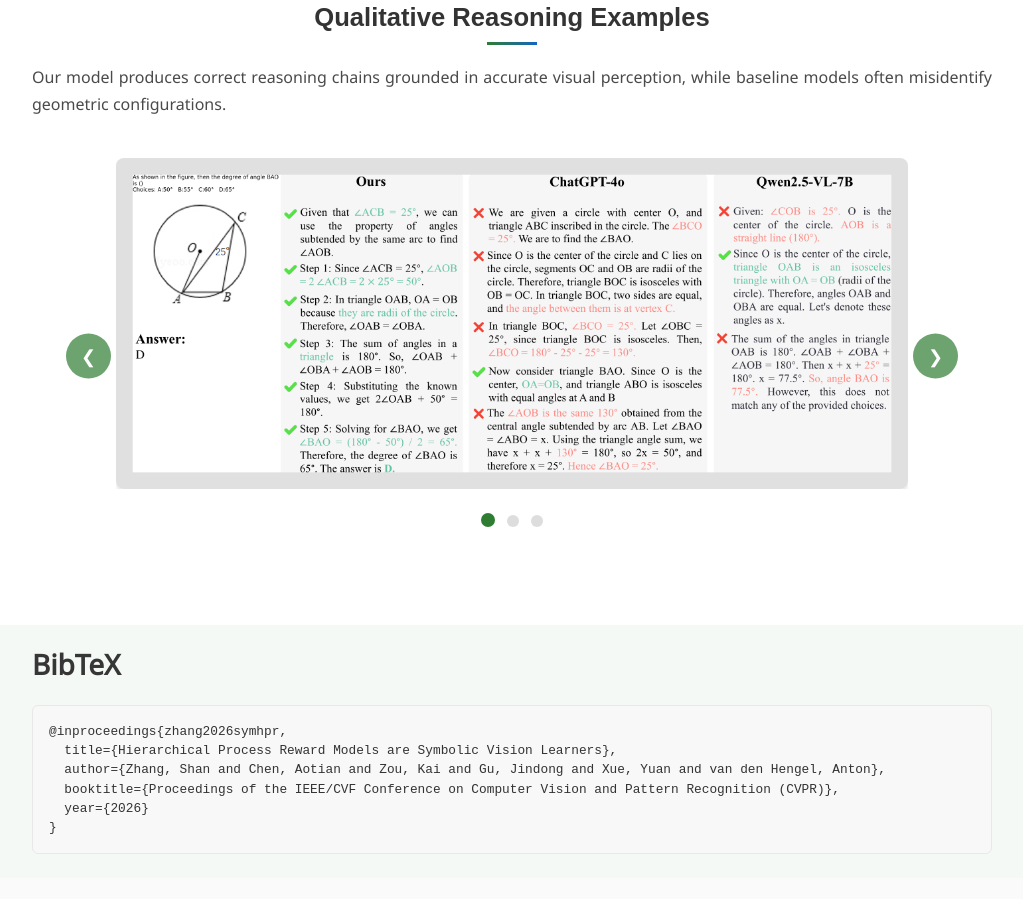
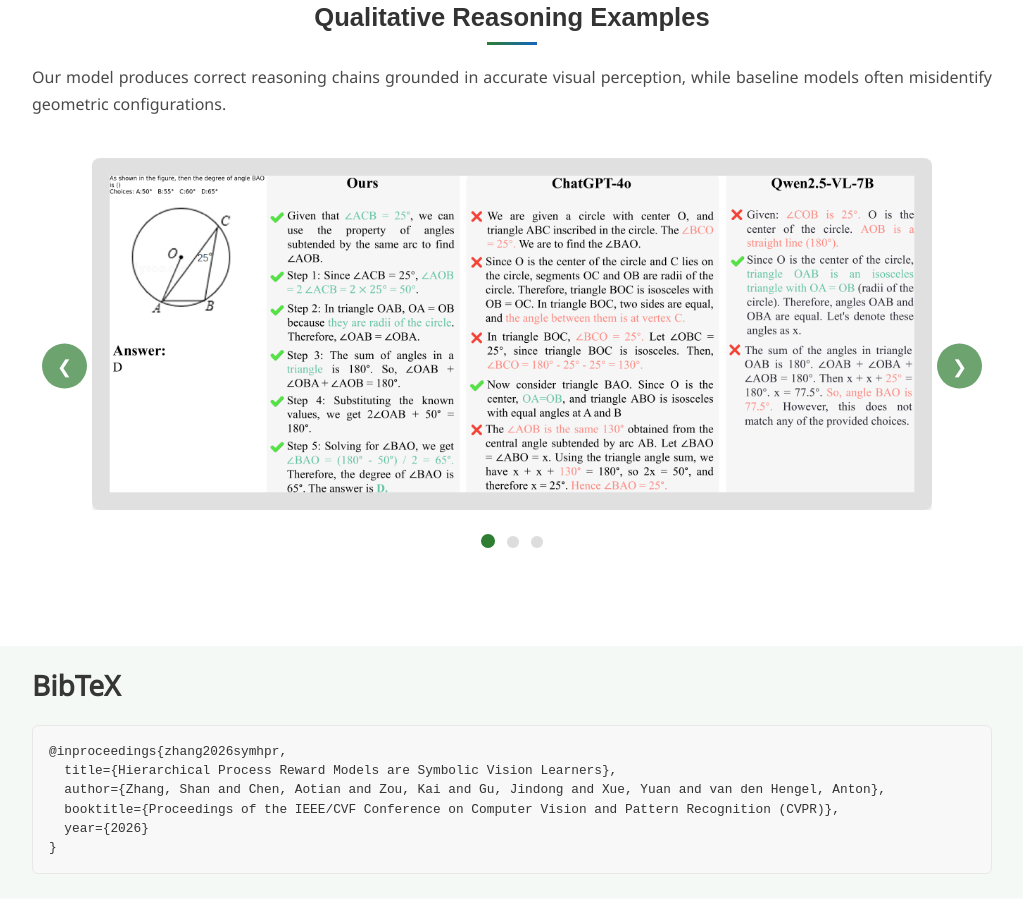
Before and after one commit to AI4Math-ShanZhang/SymVAE, a plain HTML site: page index.html in a window 1280 px wide. Shown: the part 10129-11028 px from the top of the page, without its empty margins (128-1151 px from the left). Drawn offline with nearby package versions, Linux system fonts and the light colour scheme; some icons are missing; a web font is replaced by a local one.

Commit message:
Feat: Make Qualitative Reasoning carousel larger (1200px max)

```diff
--- a/static/css/style.css
+++ b/static/css/style.css
@@ -509,7 +509,7 @@
 }
 
 .carousel-large {
-  max-width: 95%;
+  max-width: 100%;
 }
 
 .carousel {
@@ -613,6 +613,11 @@
   margin: 0 auto;
 }
 
+.carousel-large .img-responsive {
+  max-width: 1200px;
+  width: 100%;
+}
+
 @media screen and (max-width: 768px) {
   .carousel-container {
     padding: 20px 50px;
```
